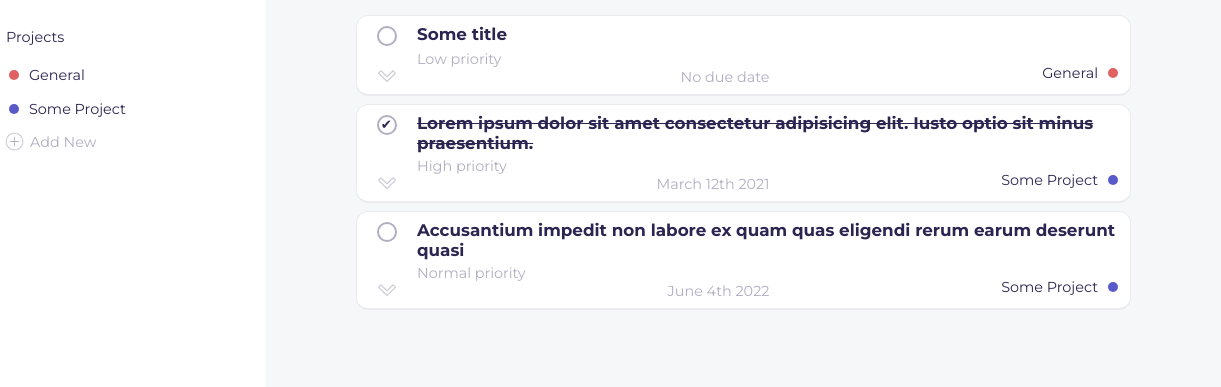
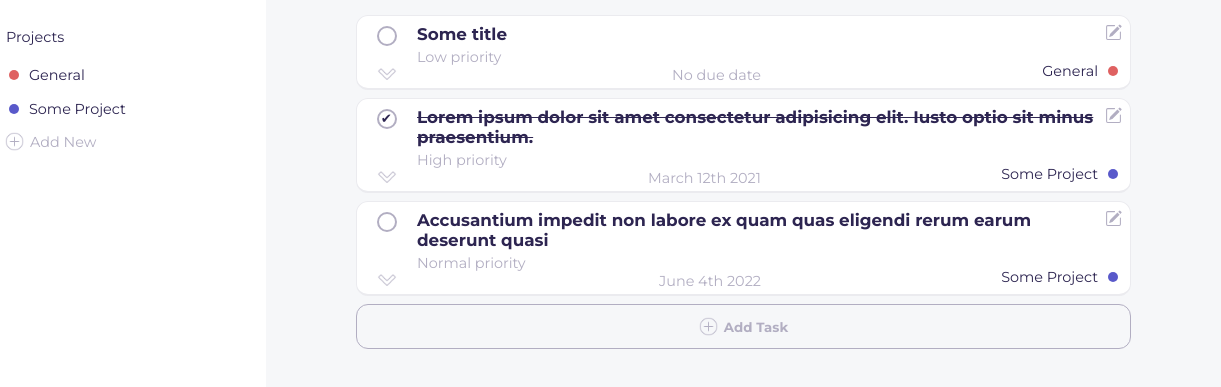
Before and after one commit to Orelba/todo-list, a plain HTML site: page index.html in a window 1280 px wide. Shown: the part 101-488 px from the top of the page, 59-1280 px from the left. Drawn offline with Linux system fonts and the light colour scheme.

Commit message:
Add edit button to task, improve css order

```diff
--- a/index.html
+++ b/index.html
@@ -49,7 +49,7 @@
 
     <main>
       <h1 class="main-heading">Today</h1>
-      <div class="task-container">
+      <div class="tasks-container">
         <h2>Tasks</h2>
 
         <article class="task">
@@ -58,15 +58,13 @@
             <img src="images/chevron-down.png" alt="Collapse" height="20" width="20">
           </button>
           <h3 class="task-title">Some title</h3>
+          <button class="task-edit"><img src="images/edit.svg" alt="Edit" height="17" width="17"></button>
+          <div class="content"></div>
           <div class="priority">
             <p class="task-priority">Low priority</p>
             <p class="task-due-date">No due date</p>
           </div>
           <p class="task-project-name">General<span class="bulletpoint red-bg"></span></p>
-          <div class="content">
-            <h4>Description:</h4>
-            <p>IT FUCKIN WORKS<br>YEEEAAAAAAHHH</p>
-          </div>
         </article>
 
         <article class="task">
@@ -76,14 +74,16 @@
           </button>
           <h3 class="task-title line-through">Lorem ipsum dolor sit amet consectetur adipisicing elit. Iusto optio sit
             minus praesentium.</h3>
+          <button class="task-edit"><img src="images/edit.svg" alt="Edit" height="17" width="17"></button>
+          <div class="content">
+            <p>Lorem ipsum dolor sit amet consectetur adipisicing elit. Quasi dolor, cupiditate sunt nulla laboriosam a
+              incidunt sint fugit quae accusamus!<br>YEEEAAAAAAHHH</p>
+          </div>
           <div class="priority">
             <p class="task-priority">High priority</p>
             <p class="task-due-date">March 12th 2021</p>
           </div>
           <p class="task-project-name">Some Project<span class="bulletpoint blue-bg"></span></p>
-          <div class="content">
-            <p>IT FUCKIN WORKS<br>YEEEAAAAAAHHH</p>
-          </div>
         </article>
 
         <article class="task">
@@ -92,21 +92,21 @@
             <img src="images/chevron-down.png" alt="Collapse" height="20" width="20">
           </button>
           <h3 class="task-title">Accusantium impedit non labore ex quam quas eligendi rerum earum deserunt quasi</h3>
+          <button class="task-edit"><img src="images/edit.svg" alt="Edit" height="17" width="17"></button>
+          <div class="content">
+            <p>IT WORKS<br>YEEEAAAAAAHHH</p>
+          </div>
           <div class="priority">
             <p class="task-priority">Normal priority</p>
             <p class="task-due-date">June 4th 2022</p>
           </div>
           <p class="task-project-name">Some Project<span class="bulletpoint blue-bg"></span></p>
-          <div class="content">
-            <h4>Description:</h4>
-            <p>IT FUCKIN WORKS<br>YEEEAAAAAAHHH</p>
-          </div>
         </article>
 
-        <!-- <button class="add-task-btn">
+        <button class="add-task-btn">
           <img src="images/plus.png" alt="Add" height="19" width="19">
           Add Task
-        </button> -->
+        </button>
 
         <!-- <div class="add-task-form">
           <input type="text" name="add-task-form-task-name" id="add-task-form-task-name" placeholder="Task name">
--- a/style.css
+++ b/style.css
@@ -112,87 +112,8 @@ main {
   text-align: center;
 }
 
-.task-container h2 {
+.tasks-container h2 {
   margin-bottom: 18px;
-}
-
-/* Task */
-.task {
-  background-color: var(--secondary-theme-color);
-  min-width: 500px;
-  min-height: 70px;
-  border: 1px solid var(--task-border-muted-color);
-  border-bottom-width: 2px;
-  border-radius: var(--default-radius);
-  margin-bottom: 8px;
-  padding: 8px 8px 4px 0;
-
-  display: grid;
-  grid-template: 1fr 36px / 60px repeat(2, 1fr);
-  grid-row-gap: 4px;
-}
-
-#task-checkbox,
-.task-project-name {
-  align-self: center;
-}
-
-#task-checkbox,
-.task-title {
-  align-self: start;
-}
-
-#task-checkbox {
-  justify-self: center;
-  margin-top: 2px;
-}
-
-.collapse-btn {
-  height: 20px;
-  width: 30px;
-  background-color: inherit;
-  place-self: end center;
-  grid-row: 2;
-  grid-column: 1;
-  transition: transform 0.18s;
-}
-
-.collapse-btn:hover {
-  background-color: var(--main-theme-color);
-}
-
-.active {
-  transform: rotate(-180deg);
-}
-
-.priority {
-  align-self: end;
-  grid-column: 2;
-  grid-row: 2;
-}
-
-.task-title {
-  font-size: 1.05rem;
-  grid-column: 2 / 4;
-  grid-row: 1;
-}
-
-.task-priority {
-  font-size: 0.9rem;
-  color: var(--muted-color);
-}
-
-.task-due-date {
-  font-size: 0.9rem;
-  color: var(--muted-color);
-  justify-self: end;
-}
-
-.task-project-name {
-  padding: 4px 4px 4px 8px;
-  place-self: end end;
-  grid-column: 3;
-  grid-row: 2;
 }
 
 /* Checkbox */
@@ -229,18 +150,112 @@ input[type="checkbox"]:checked::before {
   transition: opacity 0.18s;
 }
 
+/* Task */
+.task {
+  background-color: var(--secondary-theme-color);
+  min-width: 500px;
+  min-height: 70px;
+  border: 1px solid var(--task-border-muted-color);
+  border-bottom-width: 2px;
+  border-radius: var(--default-radius);
+  margin-bottom: 8px;
+  padding: 8px 8px 4px 0;
+  overflow-wrap: break-word;
+
+  display: grid;
+  grid-template:  1fr 36px / 60px repeat(2, 1fr) min-content;
+}
+
+#task-checkbox,
+.task-project-name {
+  align-self: center;
+}
+
+#task-checkbox,
+.task-title {
+  align-self: start;
+}
+
+#task-checkbox {
+  justify-self: center;
+  margin-top: 2px;
+
+  grid-row: 1;
+  grid-column: 1;
+}
+
+.collapse-btn {
+  height: 20px;
+  width: 30px;
+  background-color: inherit;
+  place-self: end center;
+  transition: transform 0.22s ease-out;
+
+  grid-row: -1;
+  grid-column: 1;
+}
+
+.active {
+  transform: rotate(-180deg);
+}
+
+.task-title {
+  font-size: 1.05rem;
+  margin-bottom: 4px;
+
+  grid-row: 1;
+  grid-column: 2 / 4;
+}
+
 .line-through {
   text-decoration: line-through;
 }
 
-/* Collapse Task Description */
+.task-edit {
+  background-color: inherit;
+  height: 17px;
+  width: 17px;
+  place-self: start end;
+
+  grid-row: 1;
+  grid-column: 4;
+}
+
 .content {
+  font-size: 0.9rem;
   max-height: 0;
   overflow: hidden;
-  transition: max-height 0.2s ease-out;
+  transition: max-height 0.22s ease-out;
   background-color: var(--secondary-theme-color);
-  grid-row: 3 / 4;
-  grid-column: 2 / -1;
+
+  grid-row: 2 / 3;
+  grid-column: 2 / 4;
+}
+
+.priority {
+  align-self: end;
+
+  grid-row: -1;
+  grid-column: 2 / 3;
+}
+
+.task-priority {
+  font-size: 0.9rem;
+  color: var(--muted-color);
+}
+
+.task-due-date {
+  font-size: 0.9rem;
+  color: var(--muted-color);
+  justify-self: end;
+}
+
+.task-project-name {
+  padding: 4px 4px 4px 8px;
+  place-self: end end;
+
+  grid-row: -1;
+  grid-column: 3 / 5;
 }
 
 button {
@@ -432,3 +447,7 @@ textarea {
 .modal-buttons {
   margin-top: 30px;
 }
+
+.task {
+  grid-template:  1fr auto auto / 60px repeat(2, 1fr) !important;
+}
```
Also changed, not shown: index.js (+19 -0 lines), images/edit.svg (added).
